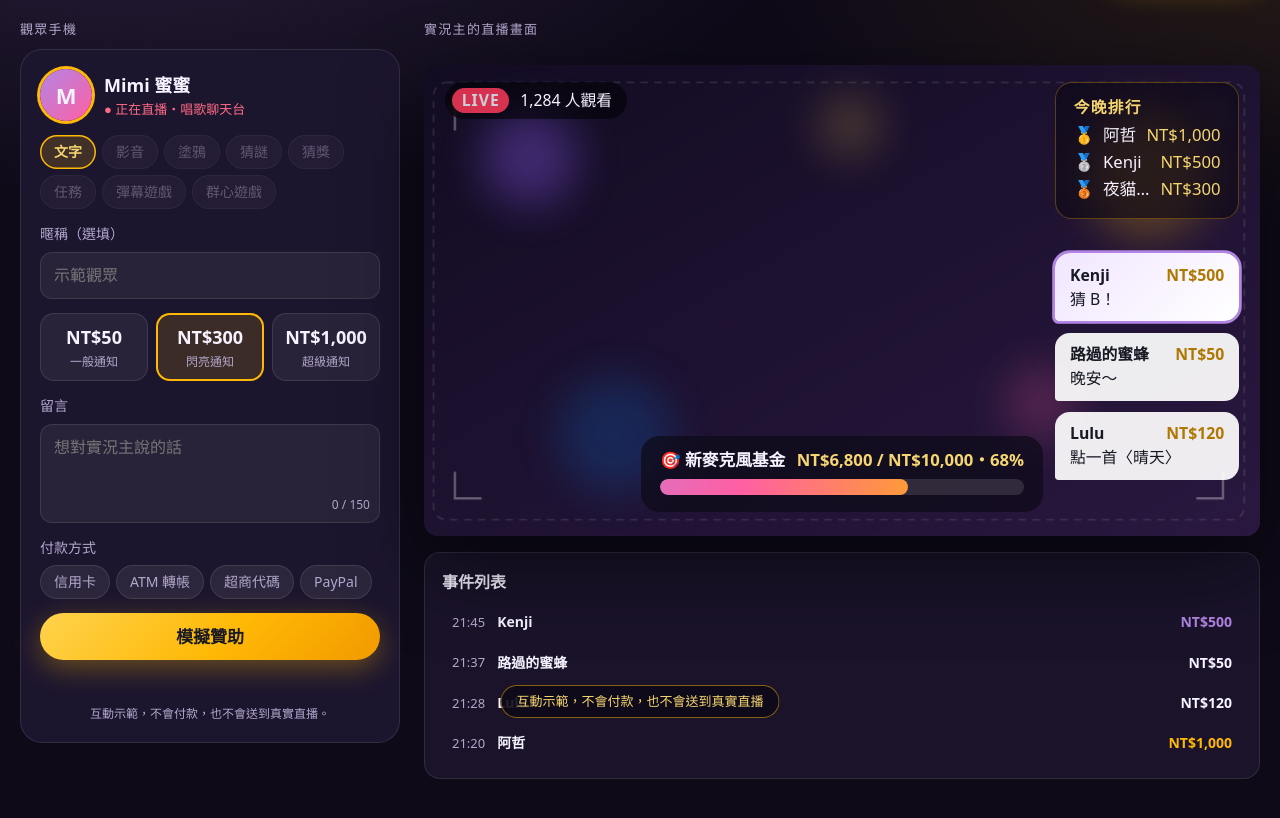
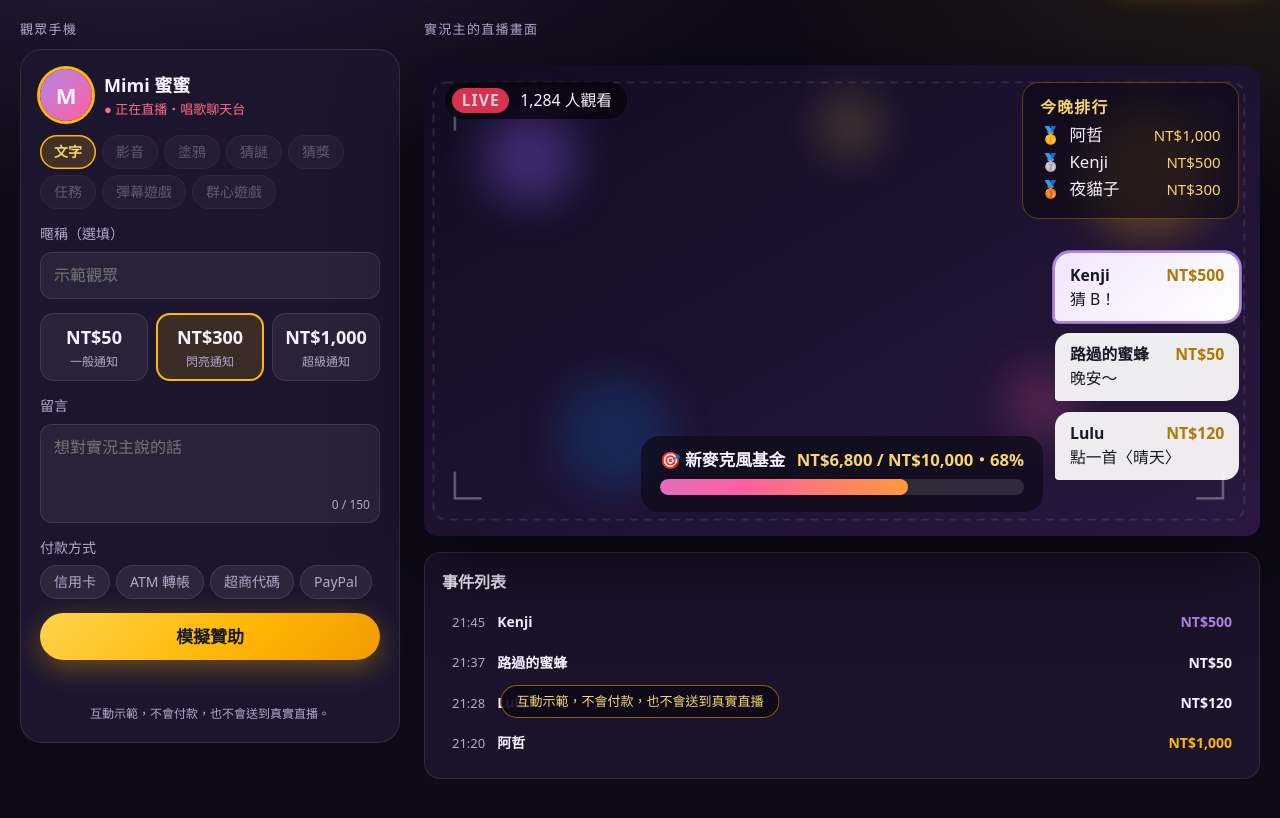
Before and after one commit to mentrd/HB-Test-Official, a website built with Vite: page demo/index.html in a window 1280 px wide. Shown: the part 68-886 px from the top of the page. Built offline with nearby package versions, Linux system fonts and the light colour scheme.

Commit message:
修正示範直播畫面：排行榜名字被擠成單字、超級通知過高
排行榜加寬並保留名字最小寬度；超級通知縮小圖示與內距。

```diff
--- a/src/demo/demo.css
+++ b/src/demo/demo.css
@@ -1206,3 +1206,22 @@ em.t3 {
     display: none;
   }
 }
+
+/* 排行榜名字至少留 4 個字寬，金額縮小，避免名字被擠成單字 */
+.w-rank {
+  width: 26%;
+}
+.w-rank-row span {
+  min-width: 4em;
+}
+.w-rank-row em {
+  font-size: 0.9em;
+}
+
+/* 超級通知的圖縮小，整體高度不超過畫面一半多一點 */
+.alert.t3 .alert-art {
+  width: 5em;
+}
+.alert.t3 {
+  padding: 1em 1.4em;
+}
```
